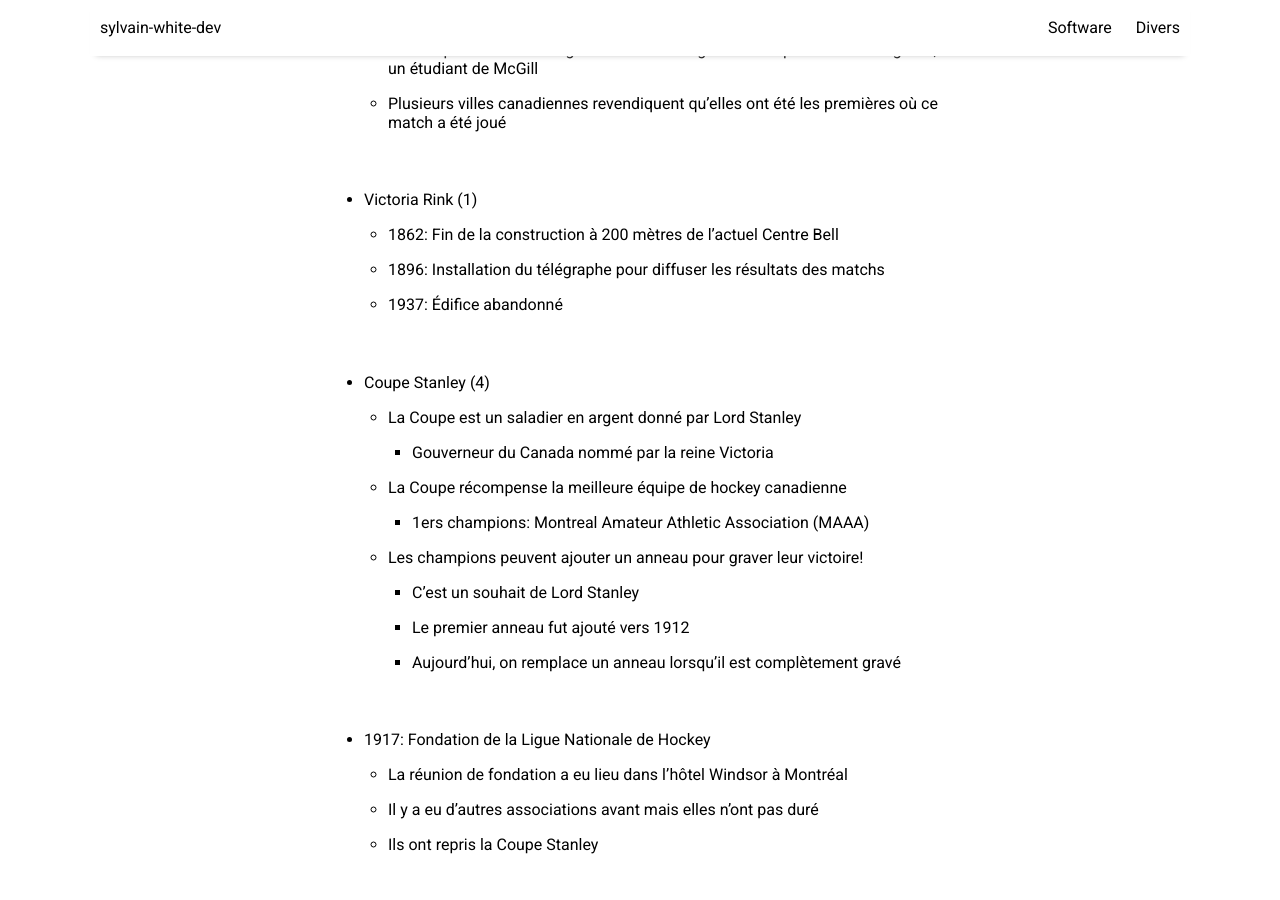
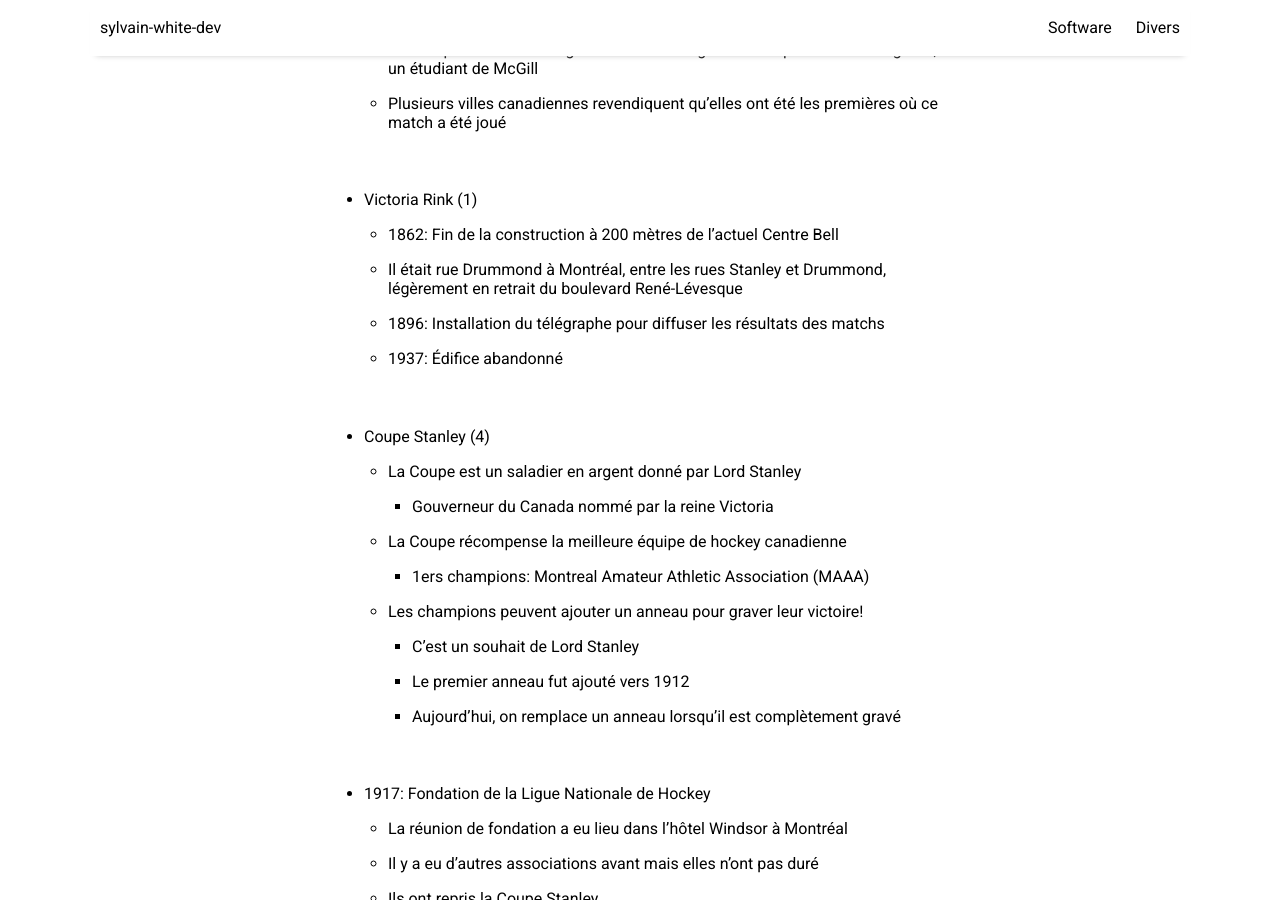
Before and after one commit to sylvainwhite/sylvain-white-dev, a Jekyll site: the page built from _posts/2024-09-26-LesDébutsDuHockey.md, in a window 1280 px wide and 900 px high, scrolled down 886 px. Built offline with Jekyll 4.4.1, drawn with Linux system fonts in a browser that asks for light colours; nearby versions of some CDN libraries.

Commit message:
Add Victoria Rink address

```diff
--- a/_posts/2024-09-26-LesDébutsDuHockey.md
+++ b/_posts/2024-09-26-LesDébutsDuHockey.md
@@ -28,6 +28,7 @@
 <br/>
 * Victoria Rink (1)
     * 1862: Fin de la construction à 200 mètres de l’actuel Centre Bell
+	* Il était rue Drummond à Montréal, entre les rues Stanley et Drummond, légèrement en retrait du boulevard René-Lévesque
 	* 1896: Installation du télégraphe pour diffuser les résultats des matchs
 	* 1937: Édifice abandonné
 
```
